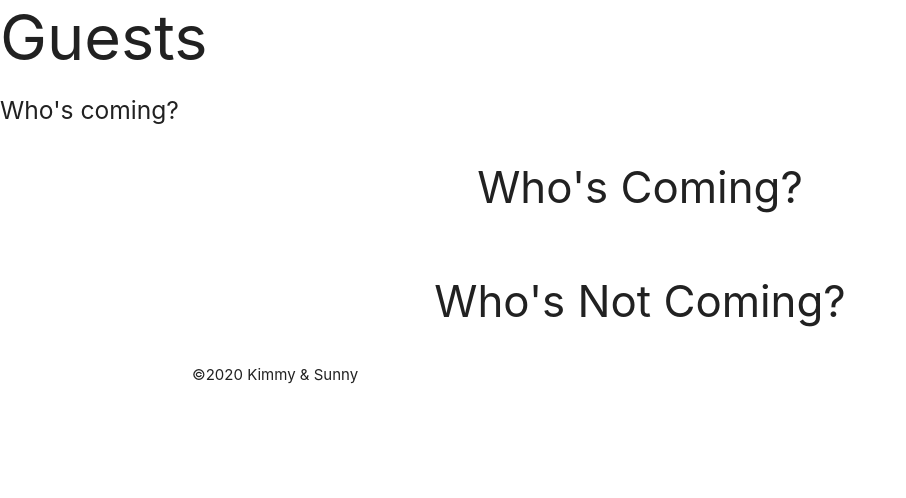
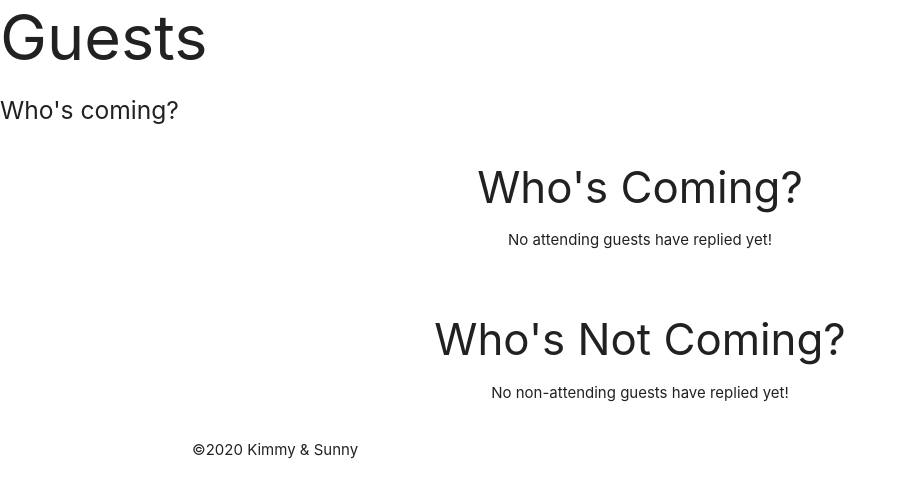
Before and after one commit to hebs87/WeddingWebsiteBackend, a Django app: page / in a window 1280 px wide. Shown: the part 103-601 px from the top of the page, without its empty margins (0-906 px from the left). Run offline with Django 3.2, Linux system fonts and the light colour scheme; tables that the repository leaves empty hold one stand-in row (values such as "Sample post"); some libraries are stand-ins or nearby versions.

Commit message:
Resolved bug with attending/not-attending text not displaying if no results

```diff
--- a/rsvp/views.py
+++ b/rsvp/views.py
@@ -24,10 +24,12 @@ def home(request):
     """
     Renders home page
     """
-    details = RSVP.objects.all()
+    attending = RSVP.objects.filter(attending='Yes')
+    not_attending = RSVP.objects.filter(attending='No')
 
     context = {
-        'details': details
+        'attending': attending,
+        'not_attending': not_attending,
     }
 
     return render(request, 'index.html', context)
--- a/templates/index.html
+++ b/templates/index.html
@@ -16,8 +16,8 @@
     <!-- Attending Section -->
     <div class="col s12">
       <h3 class="content-heading">Who's Coming?</h3>
-      {% if details %}
-        {% for detail in details %}
+      {% if attending %}
+        {% for detail in attending %}
           {% if detail.attending == "Yes" %}
             <p>
               <span class="content-field-name">Guest / Party:</span>
@@ -57,8 +57,8 @@
     <!-- Not Attending Section -->
     <div class="col s12">
       <h3 class="content-heading">Who's Not Coming?</h3>
-      {% if details %}
-        {% for detail in details %}
+      {% if not_attending %}
+        {% for detail in not_attending %}
           {% if detail.attending == "No" %}
             <p>
               <span class="content-field-name">Guest / Party:</span>
```
